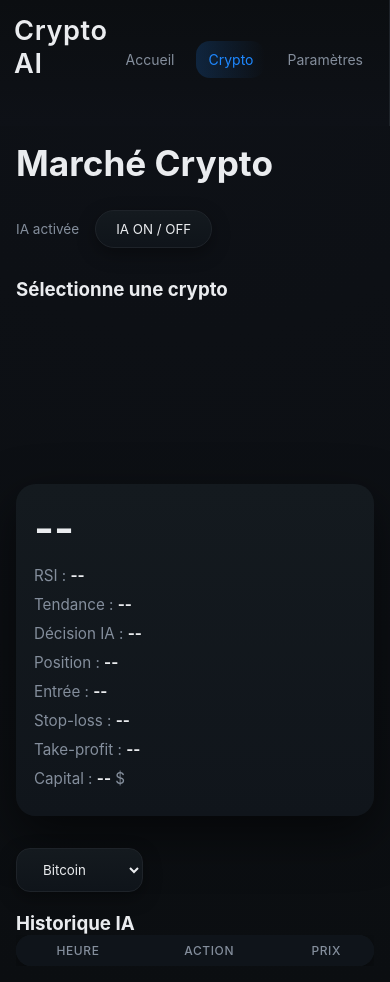
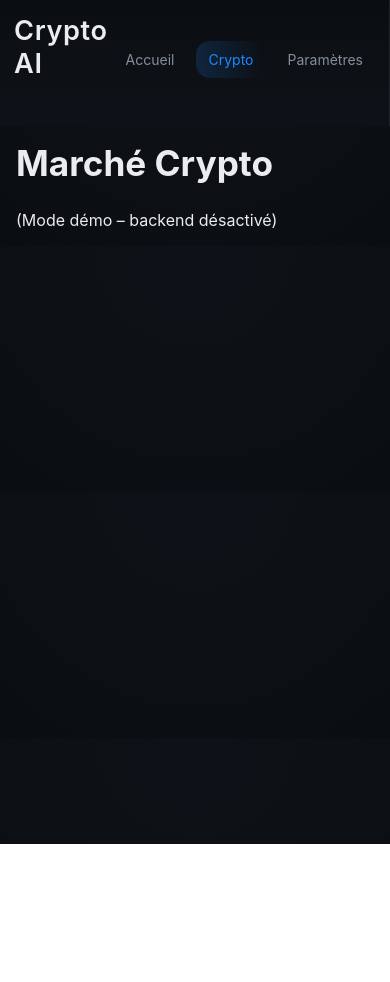
Before and after one commit to Mavinos/crypto.ai, a plain HTML site: page index.html in a window 390 px wide. Both pictures are taken after a click on the item "Crypto". After the commit the page ends 844 px from the top, so only its background shows below. Drawn offline with nearby package versions, Linux system fonts and the light colour scheme.

Commit message:
Update index.html

```diff
--- a/index.html
+++ b/index.html
@@ -4,7 +4,7 @@
   <meta charset="UTF-8" />
   <title>Crypto AI</title>
 
-  <!-- 🔴 OBLIGATOIRE POUR MOBILE -->
+  <!-- MOBILE -->
   <meta name="viewport" content="width=device-width, initial-scale=1.0">
 
   <link rel="stylesheet" href="style.css">
@@ -32,7 +32,6 @@
 
 <div class="main">
 
-  <!-- ACCUEIL -->
   <section id="home" class="section active">
     <h1>Crypto AI</h1>
     <p>
@@ -44,71 +43,47 @@
     </p>
   </section>
 
-  <!-- CRYPTO -->
   <section id="crypto" class="section">
-
     <h2>Marché Crypto</h2>
-
-    <div class="ia-box">
-      <span id="iaState">IA activée</span>
-      <button id="iaToggle" class="btn" onclick="toggleIA()">IA ON / OFF</button>
-    </div>
-
-    <!-- CARTES -->
-    <div id="cards" class="cards"></div>
-
-    <h3 id="selectedTitle">Sélectionne une crypto</h3>
-
-    <!-- ✅ UN SEUL CANVAS -->
-    <canvas id="chart"></canvas>
-
-    <div class="data">
-      <div id="price">--</div>
-      <p>RSI : <strong id="rsi">--</strong></p>
-      <p>Tendance : <strong id="trend">--</strong></p>
-      <p>Décision IA : <strong id="decision">--</strong></p>
-      <p>Position : <strong id="position">--</strong></p>
-      <p>Entrée : <strong id="entry">--</strong></p>
-      <p>Stop-loss : <strong id="sl">--</strong></p>
-      <p>Take-profit : <strong id="tp">--</strong></p>
-      <p>Capital : <strong id="capital">--</strong> $</p>
-    </div>
-
-    <select id="cryptoSelect" class="btn">
-      <option value="BTC/USDT">Bitcoin</option>
-      <option value="ETH/USDT">Ethereum</option>
-      <option value="SOL/USDT">Solana</option>
-    </select>
-
-    <h3>Historique IA</h3>
-    <div class="table-wrapper">
-      <table>
-        <thead>
-          <tr>
-            <th>Heure</th>
-            <th>Action</th>
-            <th>Prix</th>
-          </tr>
-        </thead>
-        <tbody id="history"></tbody>
-      </table>
-    </div>
-
+    <p>(Mode démo – backend désactivé)</p>
   </section>
 
-  <!-- PARAMÈTRES -->
   <section id="settings" class="section">
     <h2>Paramètres</h2>
     <label>
       Nom :
-      <input id="nameInput" placeholder="Ton prénom">
+      <input placeholder="Ton prénom">
     </label>
-    <button id="saveName" class="btn">Enregistrer</button>
+    <button class="btn">Enregistrer</button>
   </section>
 
 </div>
 
-<script src="https://cdn.jsdelivr.net/npm/chart.js"></script>
-<script src="app.js"></script>
+<!-- 🔥 SCRIPT NAVIGATION SÛR -->
+<script>
+document.addEventListener("DOMContentLoaded", () => {
+  const navItems = document.querySelectorAll(".nav-item");
+  const sections = document.querySelectorAll(".section");
+
+  navItems.forEach(item => {
+    item.addEventListener("click", () => {
+
+      navItems.forEach(n => n.classList.remove("active"));
+      sections.forEach(s => s.classList.remove("active"));
+
+      item.classList.add("active");
+      const target = item.dataset.section;
+      const section = document.getElementById(target);
+
+      if (section) {
+        section.classList.add("active");
+      }
+    });
+  });
+
+  console.log("✅ Navigation fonctionnelle");
+});
+</script>
+
 </body>
 </html>
```
